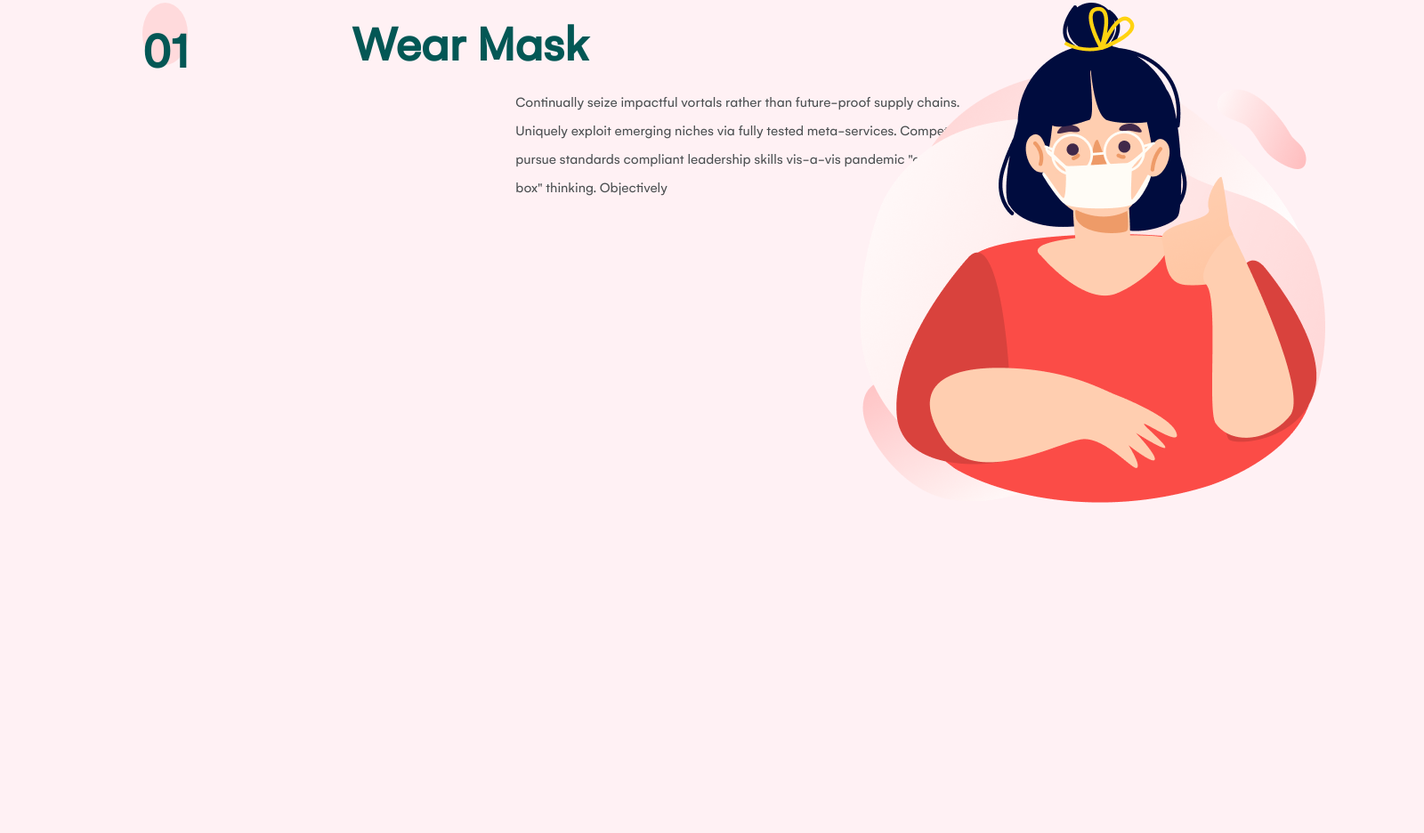
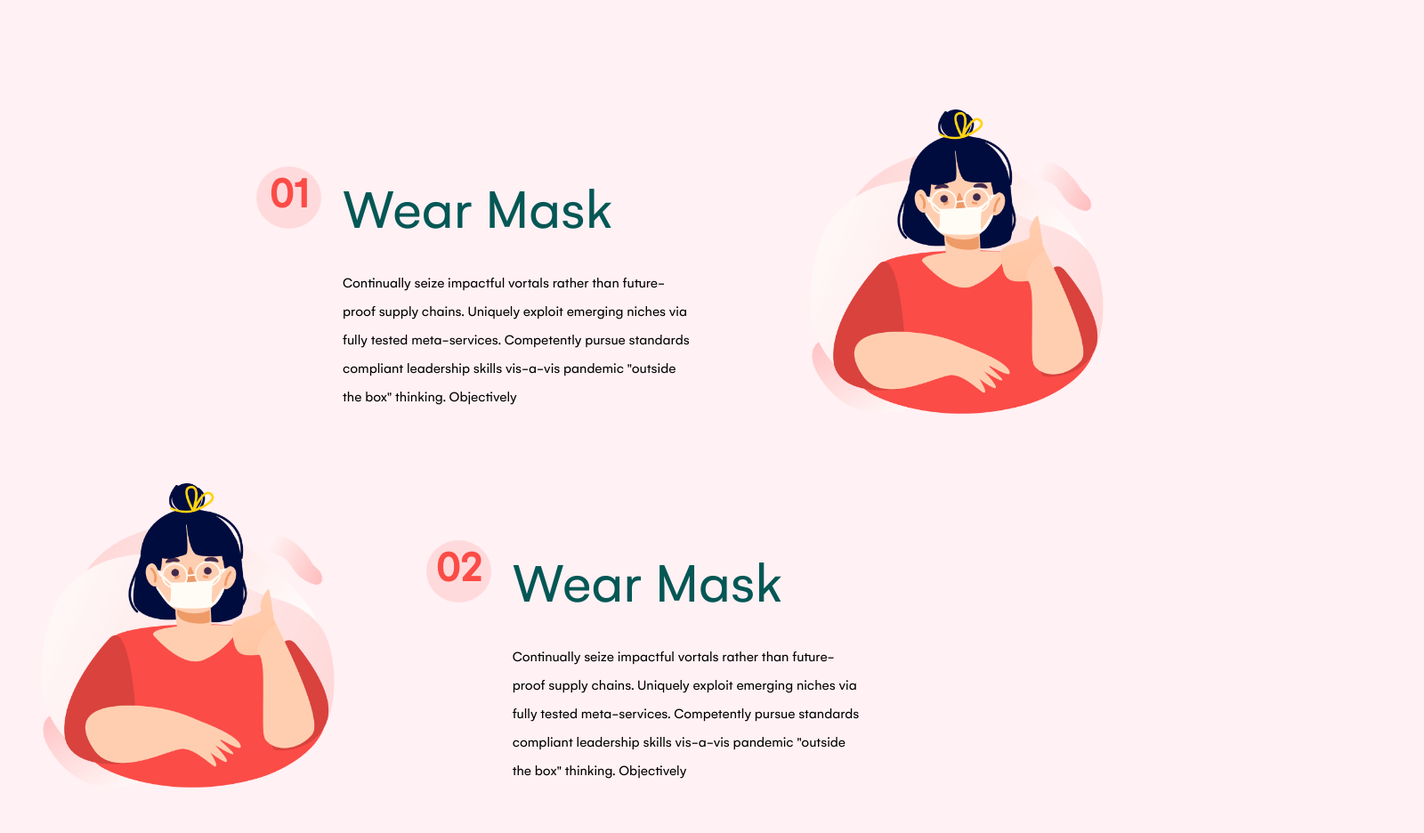
Before and after one commit to alaakaaikaty/Covid-19, a website: page dist/index.html in a window 1280 px wide. Shown: the part 3540-4476 px from the top of the page at 89% size, 1600 px wide, since content can reach past the window. Before the commit the page ends 4260 px from the top, so only its background shows below. Drawn offline with Linux system fonts and the light colour scheme.

Commit message:
update prevention

```diff
--- a/scss/_utilities.scss
+++ b/scss/_utilities.scss
@@ -55,3 +55,38 @@ $secondary-color :#fb4c47;
     color: #fff;
     cursor: pointer;
 }
+
+.title-red {
+    color: #fa5652;
+    font-size: 2rem;
+    line-height: 3.5rem;
+    font-weight: 100;
+}
+
+.title-grn {
+    color: $main-color ;
+    font-size: 3.5rem;
+}
+
+.p-p {
+    font-weight: 200;
+    font-size: 1rem;
+    line-height: 2rem;
+    text-transform: initial;
+    color: #4b4f51;
+    width: 550px;
+    margin-top: 2rem;
+    margin-left: 11.5rem;
+    margin-bottom: 6rem;
+}
+
+.number {
+    width: 320px;
+    line-height: 4rem;
+    height: 70px;
+    border-radius: 50%;
+    color: $secondary-color;
+    background: rgba(250, 86, 82, 0.15);
+    font-size: 2rem;
+    text-align: center;
+}
--- a/scss/main.scss
+++ b/scss/main.scss
@@ -196,18 +196,6 @@ body {
     margin: 8rem 16rem;
 }
 
-.symptoms h2 {
-    color: #fa5652;
-    font-size: 2rem;
-    line-height: 3.5rem;
-    font-weight: 100;
-}
-
-.symptoms h1 {
-    color: $main-color ;
-    font-size: 3.5rem;
-}
-
 .symptoms p {
     font-weight: 200;
     font-size: 1rem;
@@ -226,78 +214,64 @@ body {
 // prevention
 
 .prevention {
-    display: flex;
-    flex-direction: column;
     text-align: center;
     margin: 8rem 16rem;
 }
 
-.prevention h2 {
-    color: #fa5652;
-    font-size: 2rem;
-    line-height: 3.5rem;
-    font-weight: 100;
-}
+// prevention boxes
 
-.prevention h1 {
-    color: $main-color ;
-    font-size: 3.5rem;
-}
-
-.prevention p {
-    font-weight: 200;
-    font-size: 1rem;
-    line-height: 2rem;
-    text-transform: initial;
-    color: #4b4f51;
-    width: 550px;
-    margin-top: 2rem;
-    margin-left: 11.5rem;
-}
-
-// prevention boxes
-.prevention-box {
+.all {
     display: flex;
     flex-direction: column;
     justify-content: center;
-    align-items: center;
-    text-align: center;
 }
 
-.prevention-box .prevention-1 {
-    height: 100%;
-    width: 120rem;
+.all .box-1 {
     display: flex;
     flex-direction: row;
-    text-align: left;
-    align-items: center;
+    margin: 2rem;
 }
 
-.prevention-box .prevention-1 .box-1 {
+.all .box-2 {
+    display: flex;
+    flex-direction: row-reverse;
+    margin: 2rem;
+}
+
+.all .box-1 .box-text-1 {
     display: flex;
     flex-direction: row;
+    margin-top: 4rem;
 }
 
-.prevention-box .prevention-1 .box-1 .number {
-    color: $secondary-color ;
-    width: 70px;
-    line-height: 7rem;
-    height: 70px;
-    border-radius: 50%;
-    background: rgba(250, 86, 82, 0.15);
-    border: none;
-    font-size: 3.5rem;
-    font-weight: 600;
-    text-align: center;
+.all .box-2 .box-text-1 {
+    display: flex;
+    flex-direction: row;
+    margin-top: 4rem;
 }
 
-.prevention-box .prevention-1 .box-1 .prev-text {
-    font-weight: 200;
-    font-size: 1rem;
+.box-t-t {
+    margin: 0.5rem 1.5rem;
+    text-align: left;
+
+}
+
+.box-t-t h1 {
+    color: $main-color;
+    font-weight: 100;
+    font-size: 4rem;
+    margin-bottom: 1.5rem;
+}
+
+.box-t-t p {
     line-height: 2rem;
-    text-transform: initial;
-    color: #4b4f51;
-    width: 550px;
-    margin-top: 2rem;
-    margin-left: 11.5rem;
+    font-size: 16px;
 }
+
+.img-1 {
+    margin-left: 6rem;
+}
+
+.img-2 {
+    margin-right: 6rem;
+}
```
Also changed, not shown: dist/css/main.css, dist/index.html.
